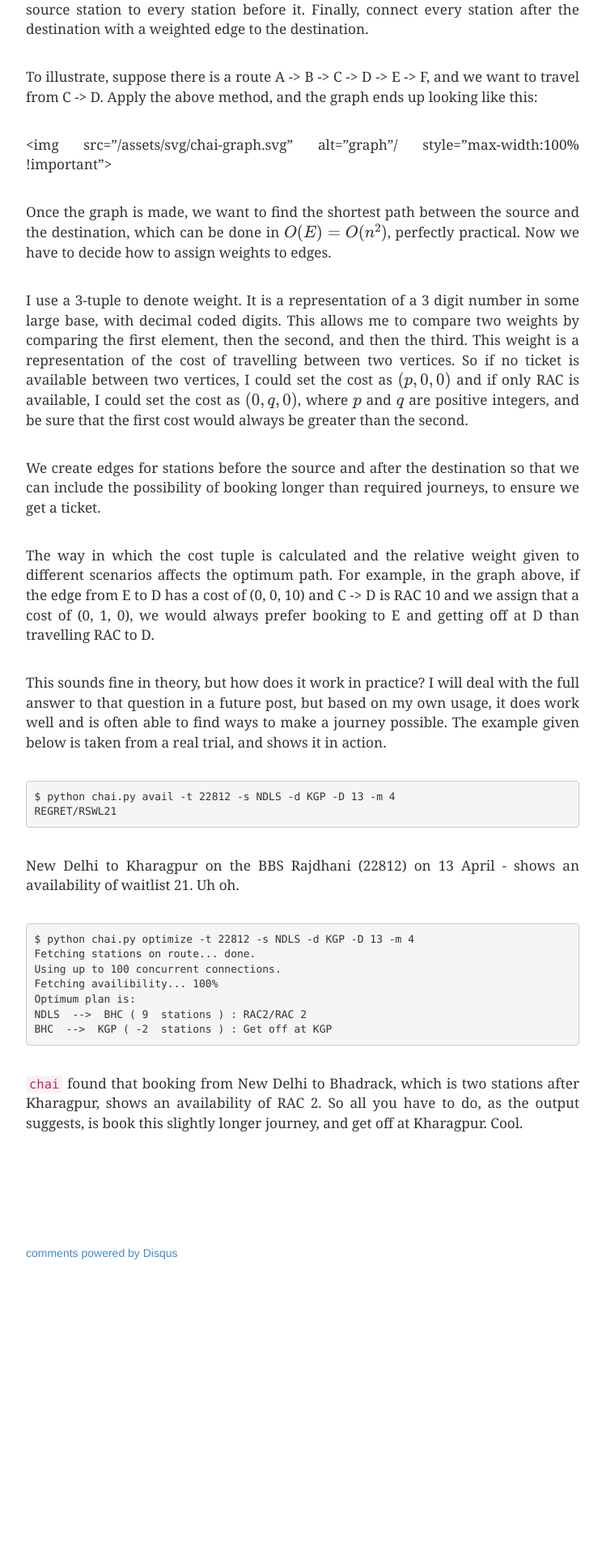
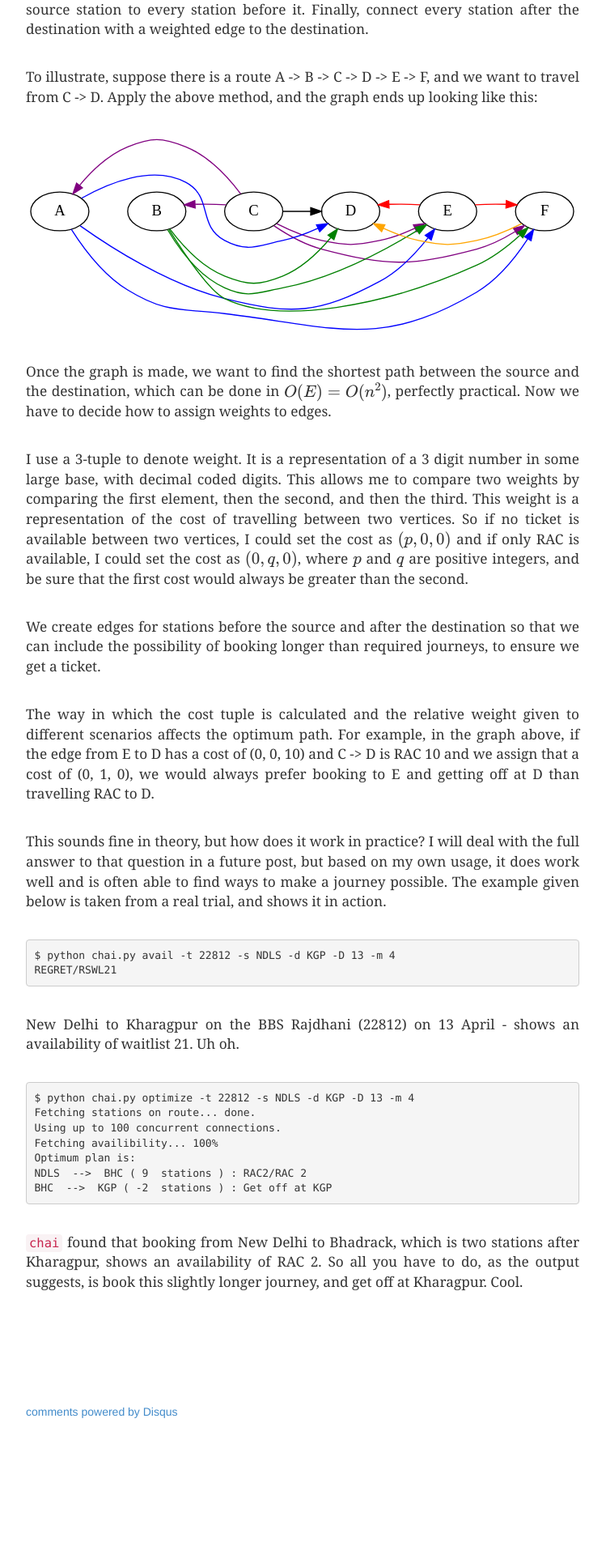
Before and after one commit to amrav/amrav.github.io, a Jekyll site: the page built from _posts/2014-03-14-chai.md, in a window 1280 px wide. Shown: the part 2084-4004 px from the top of the page at 81% size, without its empty margins (266-1015 px from the left). Built offline with Jekyll 4.4.1, drawn with Linux system fonts in a browser that asks for light colours; nearby versions of some CDN libraries; some web fonts are replaced; formulas are drawn with MathJax 3; comment, search, counter and statistics services are not loaded; before the commit the page ends 3851 px from its top, so only the background shows below that.

```diff
--- a/_config.yml
+++ b/_config.yml
@@ -1,5 +1,7 @@
 name: Amrav's Blog
 markdown: kramdown
+kramdown:
+  input: GFM
 highlighter: pygments
 exclude: [scripts 404.html]
 permalink: pretty
--- a/_posts/2014-03-14-chai.md
+++ b/_posts/2014-03-14-chai.md
@@ -38,7 +38,8 @@ To solve the second problem, I represent the entire route as an directed acyclic
 
 To illustrate, suppose there is a route A -> B -> C -> D -> E -> F, and we want to travel from C -> D. Apply the above method, and the graph ends up looking like this:
 
-<img src="/assets/svg/chai-graph.svg" alt="graph"/ style="max-width:100% !important">
+{: .svg-full}
+![image](/assets/svg/chai-graph.svg "graph")
 
 Once the graph is made, we want to find the shortest path between the source and the destination, which can be done in \\(O(E) = O(n^2)\\), perfectly practical. Now we have to decide how to assign weights to edges.
 
--- a/css/custom.css
+++ b/css/custom.css
@@ -169,3 +169,7 @@ blockquote p {
 .footnotes {
     font-size: 0.8em;
 }
+
+.svg-full {
+    max-width: 100%
+}
```
